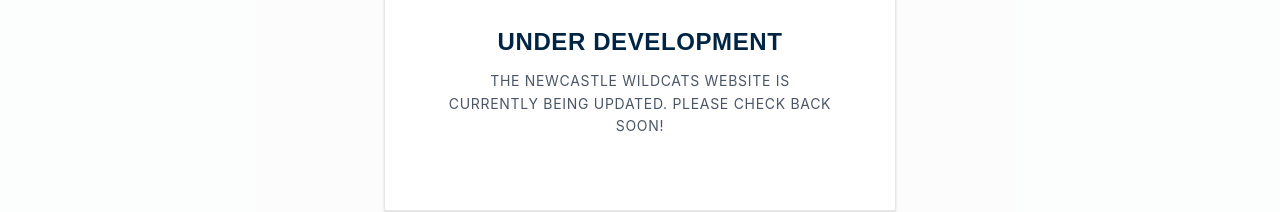
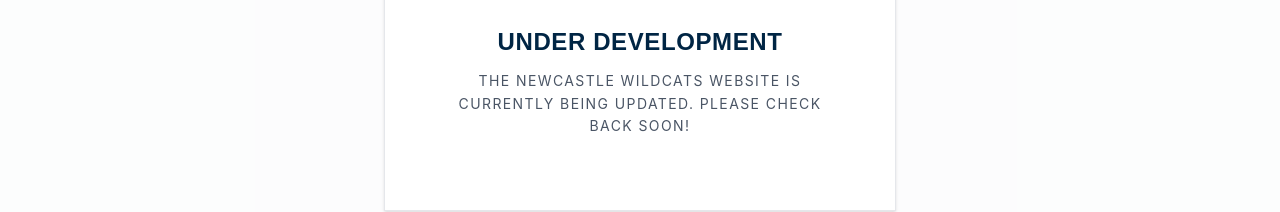
Before and after one commit to shoresy13/newcastle-wildcats, a React (Vite) app in the folder frontend/: page /teams in a window 1280 px wide. Shown: the part 435-647 px from the top of the page. Built offline with nearby package versions, Linux system fonts and the light colour scheme; no server answers; a web font is replaced by a local one.

Commit message:
Update development notice

```diff
--- a/frontend/src/pages/Contact.jsx
+++ b/frontend/src/pages/Contact.jsx
@@ -18,7 +18,7 @@
                         Under Development
                     </h1>
 
-                    <p className="text-xs sm:text-sm text-gray-600 uppercase tracking-wider font-lighbold max-w-sm leading-relaxed mb-8">
+                    <p className="text-xs sm:text-sm text-gray-600 uppercase tracking-widest font-lighbold max-w-sm leading-relaxed mb-8">
                         The Newcastle Wildcats website is currently being updated. Please check back soon!
                     </p>
 
--- a/frontend/src/pages/Home.jsx
+++ b/frontend/src/pages/Home.jsx
@@ -18,7 +18,7 @@
                         Under Development
                     </h1>
 
-                    <p className="text-xs sm:text-sm text-gray-600 uppercase tracking-wider font-lighbold max-w-sm leading-relaxed mb-8">
+                    <p className="text-xs sm:text-sm text-gray-600 uppercase tracking-widest font-lighbold max-w-sm leading-relaxed mb-8">
                         The Newcastle Wildcats website is currently being updated. Please check back soon!
                     </p>
 
--- a/frontend/src/pages/News.jsx
+++ b/frontend/src/pages/News.jsx
@@ -18,7 +18,7 @@
                         Under Development
                     </h1>
 
-                    <p className="text-xs sm:text-sm text-gray-600 uppercase tracking-wider font-lighbold max-w-sm leading-relaxed mb-8">
+                    <p className="text-xs sm:text-sm text-gray-600 uppercase tracking-widest font-lighbold max-w-sm leading-relaxed mb-8">
                         The Newcastle Wildcats website is currently being updated. Please check back soon!
                     </p>
 
--- a/frontend/src/pages/Teams.jsx
+++ b/frontend/src/pages/Teams.jsx
@@ -18,7 +18,7 @@
                         Under Development
                     </h1>
 
-                    <p className="text-xs sm:text-sm text-gray-600 uppercase tracking-wider font-lighbold max-w-sm leading-relaxed mb-8">
+                    <p className="text-xs sm:text-sm text-gray-600 uppercase tracking-widest font-lighbold max-w-sm leading-relaxed mb-8">
                         The Newcastle Wildcats website is currently being updated. Please check back soon!
                     </p>
 
```
